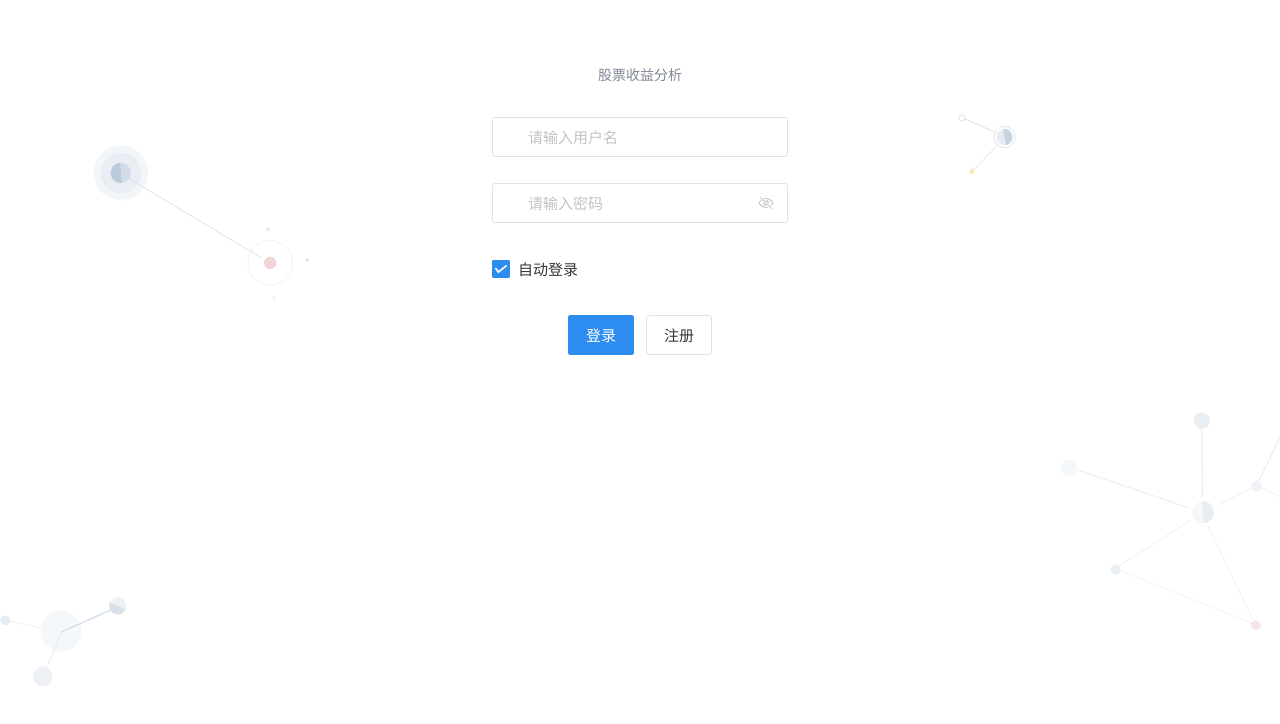
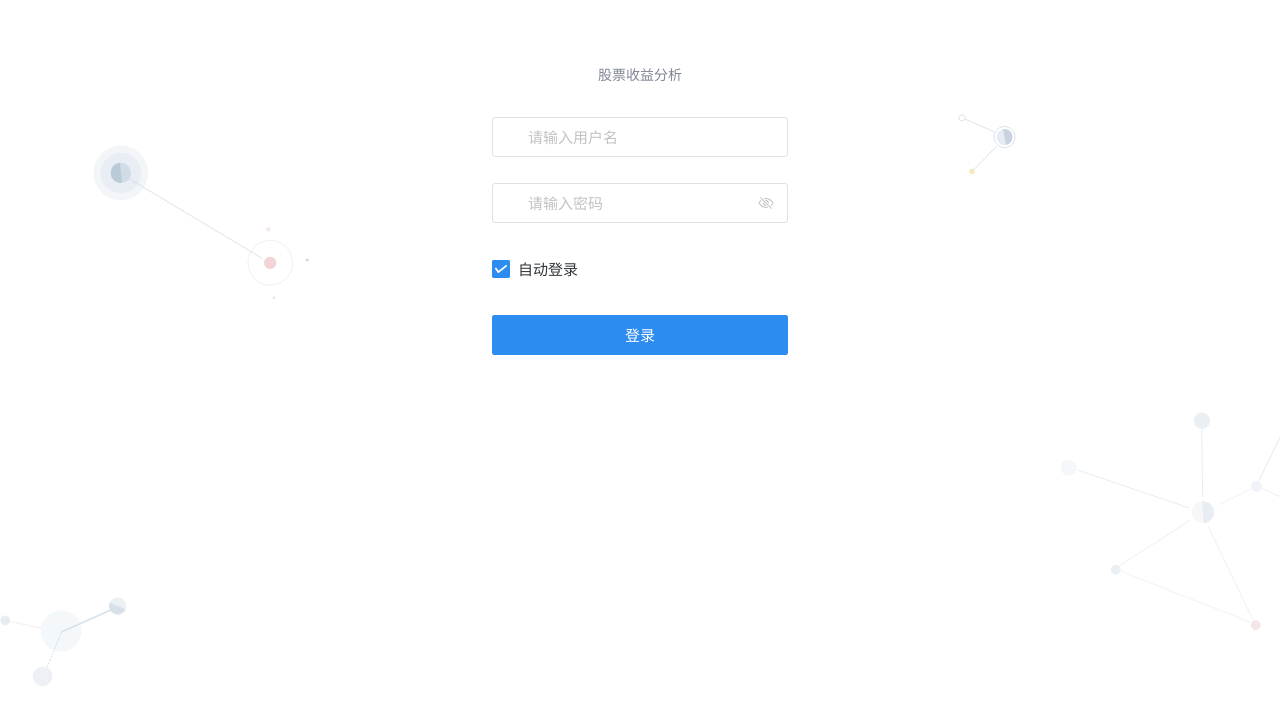
Before and after one commit to BreathlessWay/stock-analyze-frontend, a Vue app: page /#/register in a window 1280 px wide. Both pictures are taken after a click on the button "登陆". Shown: the top 724 px of the page. Built offline with nearby package versions, Linux system fonts and the light colour scheme; some icons are missing; what alova would draw is missing.

Commit message:
style: 不要注册

```diff
--- a/src/views/login/index.vue
+++ b/src/views/login/index.vue
@@ -46,12 +46,9 @@
               </div>
             </div>
           </n-form-item>
-          <n-space justify="center">
-            <n-button type="primary" @click="handleSubmit" size="large" :loading="loading">
-              登录
-            </n-button>
-            <n-button @click="handleRegister" size="large">注册</n-button>
-          </n-space>
+          <n-button type="primary" @click="handleSubmit" size="large" :loading="loading" block>
+            登录
+          </n-button>
         </n-form>
       </div>
     </div>
@@ -139,12 +136,6 @@
       }
     });
   };
-
-  const handleRegister = () => {
-    router.push({
-      name: 'Register',
-    });
-  };
 </script>
 
 <style lang="less" scoped>
```
